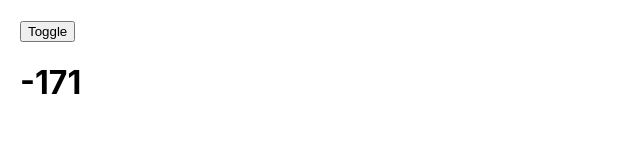
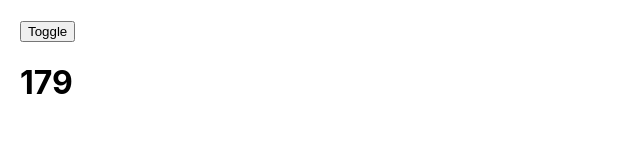
Before and after one commit to nguyenuit/reactjs-practice, a React (Create React App) app in the folder tiktok/: page / in a window 1280 px wide. Both pictures are taken after a click on the button "Toggle". Shown: the top 160 px of the page, without its empty margins (0-640 px from the left). Built offline with nearby package versions, Linux system fonts and the light colour scheme.

Commit message:
useEffect() with timer functions 2

```diff
--- a/tiktok/src/Content.js
+++ b/tiktok/src/Content.js
@@ -15,9 +15,12 @@ function Content(){
 
     const [countDown, setCountDown] = useState(180)
 
-    setInterval(() => {
-        setCountDown(countDown - 1)
-    })
+    useEffect(() => {
+        setInterval(() => {
+            setCountDown(countDown - 1)
+            console.log('countDown', countDown);
+        }, 1000)
+    }, [])
 
     return (
         <div>
--- a/tiktok/src/index.js
+++ b/tiktok/src/index.js
@@ -6,9 +6,9 @@ import reportWebVitals from './reportWebVitals';
 
 const root = ReactDOM.createRoot(document.getElementById('root'));
 root.render(
-  <React.StrictMode>
+  // <React.StrictMode>
     <App />
-  </React.StrictMode>
+  // </React.StrictMode>
 );
 
 // If you want to start measuring performance in your app, pass a function
```
